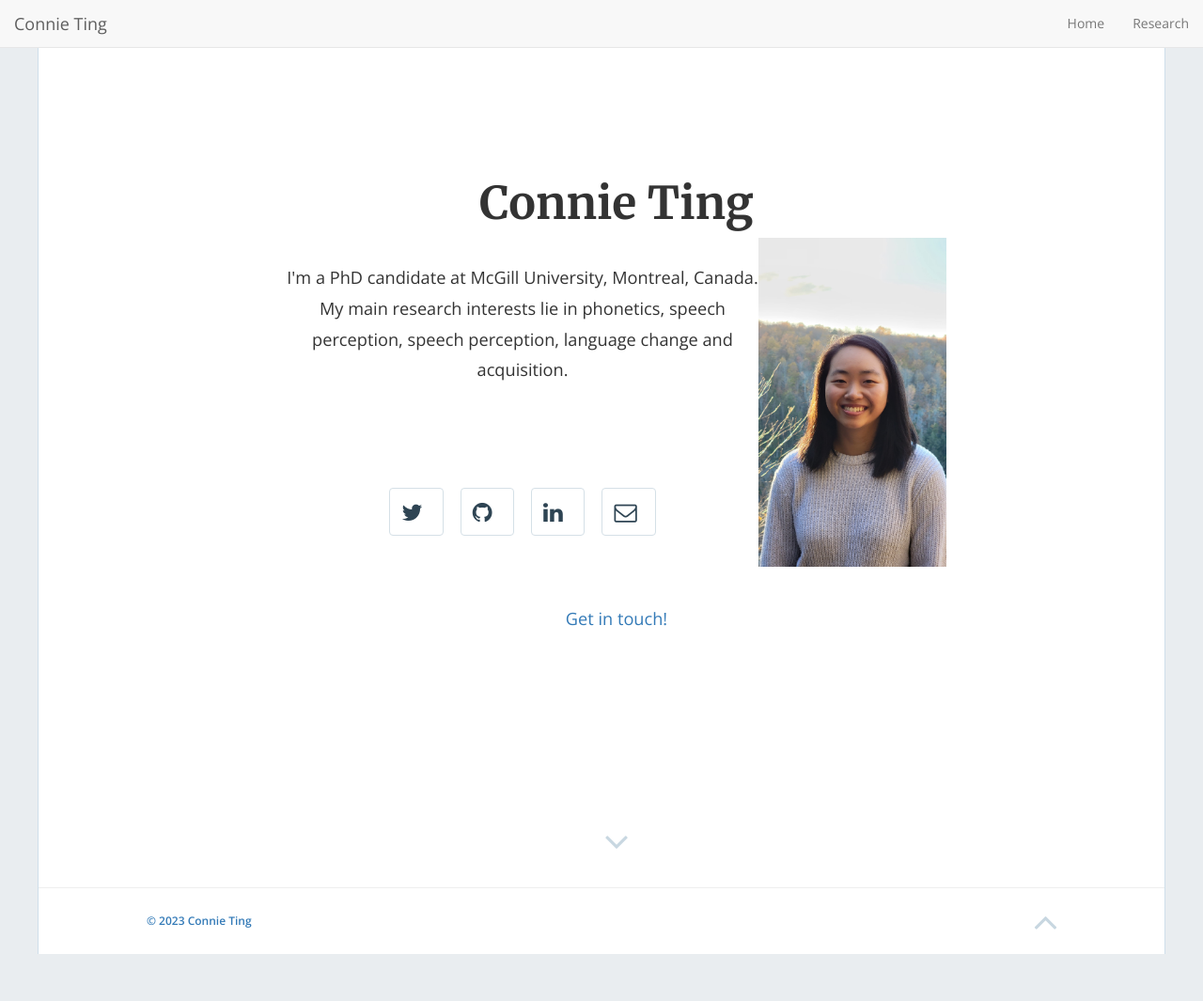
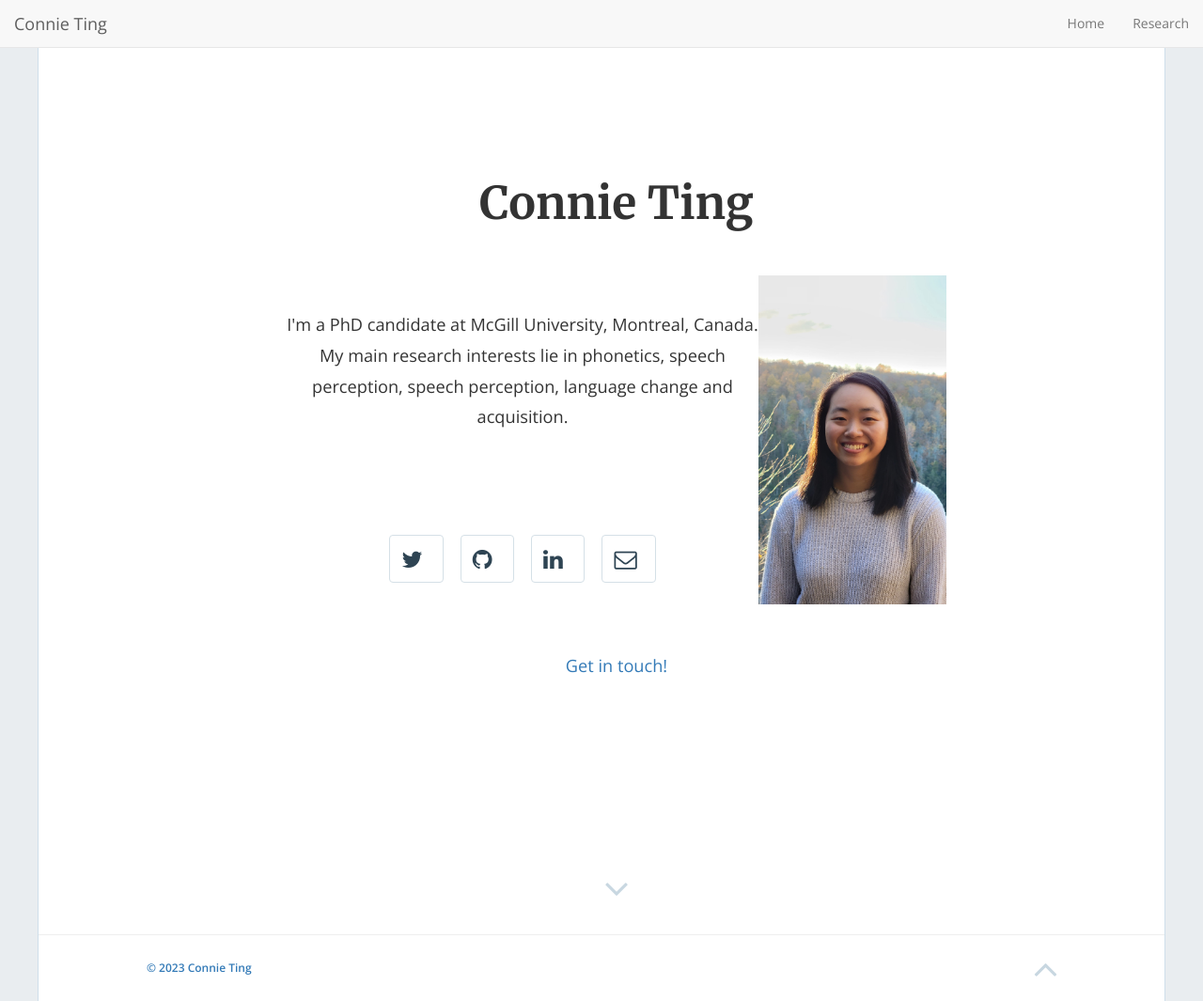
Before and after one commit to connieting/connieting.github.io, a Jekyll site: the page built from index.html, in a window 1280 px wide and 1065 px high. Shown: the whole window at 94% size. Built offline with Jekyll 4.4.1, drawn with Linux system fonts in a browser that asks for light colours; nearby versions of some CDN libraries.

Commit message:
Update home-hero.html
adding breaks between title and description

```diff
--- a/_includes/home-hero.html
+++ b/_includes/home-hero.html
@@ -12,8 +12,11 @@
           <h1 class="text-center">{{site.title}}</h1>
           {% endif %}
 
+          <br>
+          <br>
+
           <div class="image">
-          <img src="/imgs/me_photo.jpeg" style="padding left: 50px; float:right;width:200px;height:350px;">
+          <img src="/imgs/me_photo.jpeg" style="float:right;width:200px;height:350px;padding:50px,50px,50px;">
           </div>
 
           {% if site.description != '' or site.enable_contact == true %}
```
